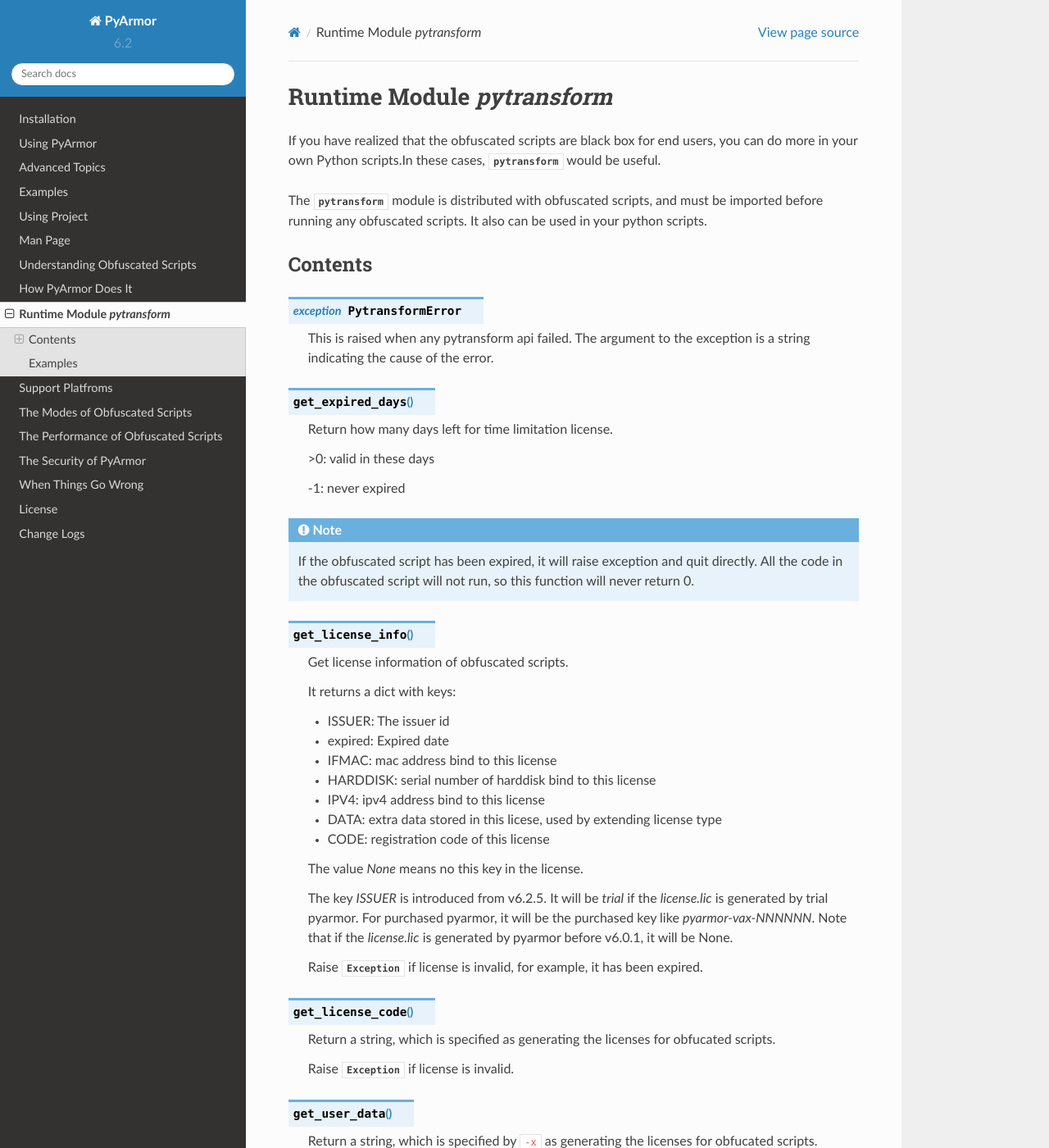
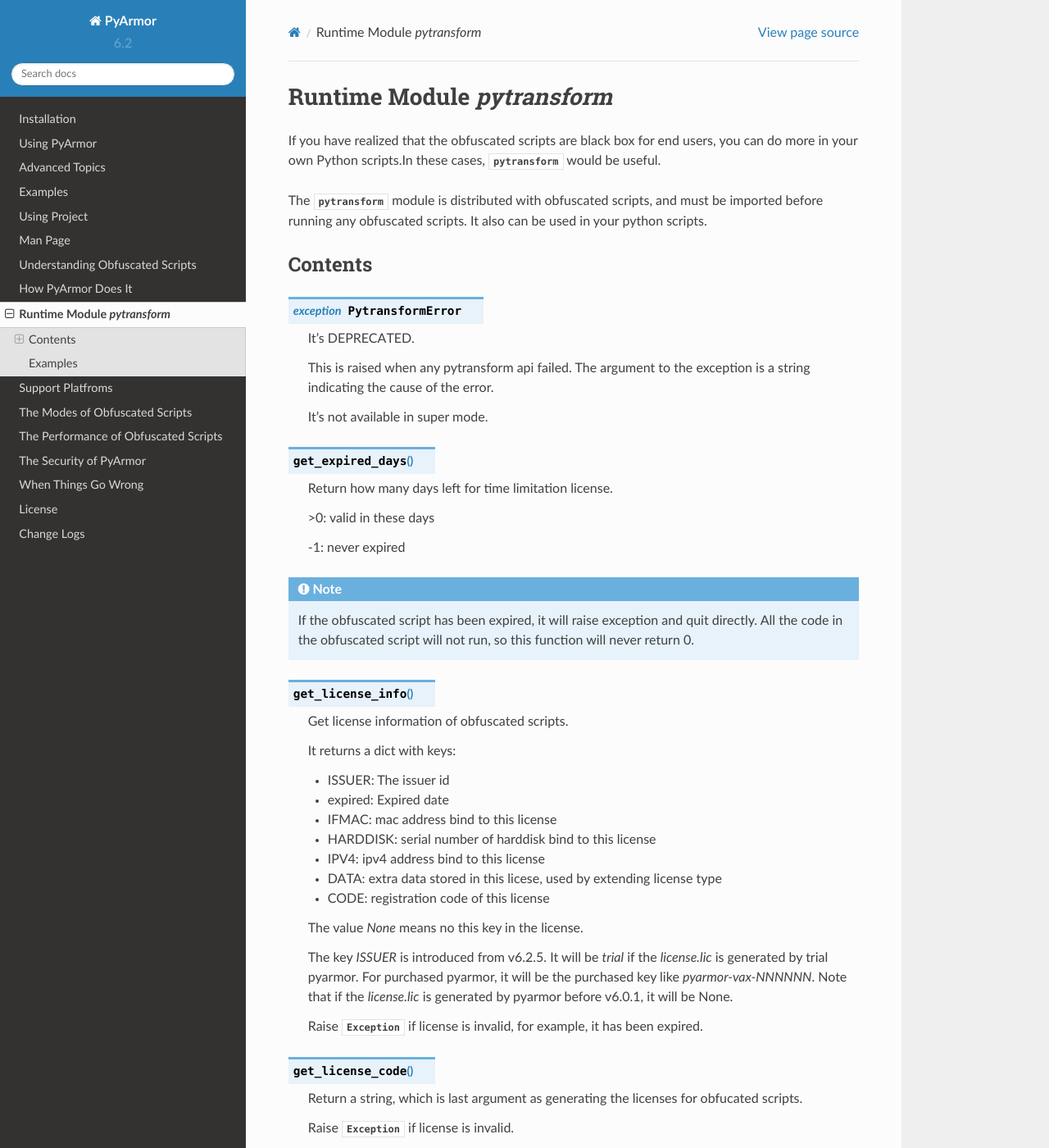
Before and after one commit to dashingsoft/pyarmor, a Sphinx documentation site: the page built from docs/pytransform.rst, in a window 1280 px wide and 1400 px high. Shown: the whole window at 82% size. Built offline with Sphinx 7.4.7 and the Read the Docs theme 2.0.0, drawn with Linux system fonts in a browser that asks for light colours.

Commit message:
Refine doc

```diff
--- a/docs/pytransform.rst
+++ b/docs/pytransform.rst
@@ -16,8 +16,12 @@
 
 .. exception:: PytransformError
 
+   It's DEPRECATED.
+
    This is raised when any pytransform api failed. The argument to the
    exception is a string indicating the cause of the error.
+
+   It's not available in super mode.
 
 .. function:: get_expired_days()
 
@@ -59,8 +63,8 @@
 
 .. function:: get_license_code()
 
-   Return a string, which is specified as generating the licenses for obfucated
-   scripts.
+   Return a string, which is last argument as generating the licenses
+   for obfucated scripts.
 
    Raise :exc:`Exception` if license is invalid.
 
```
